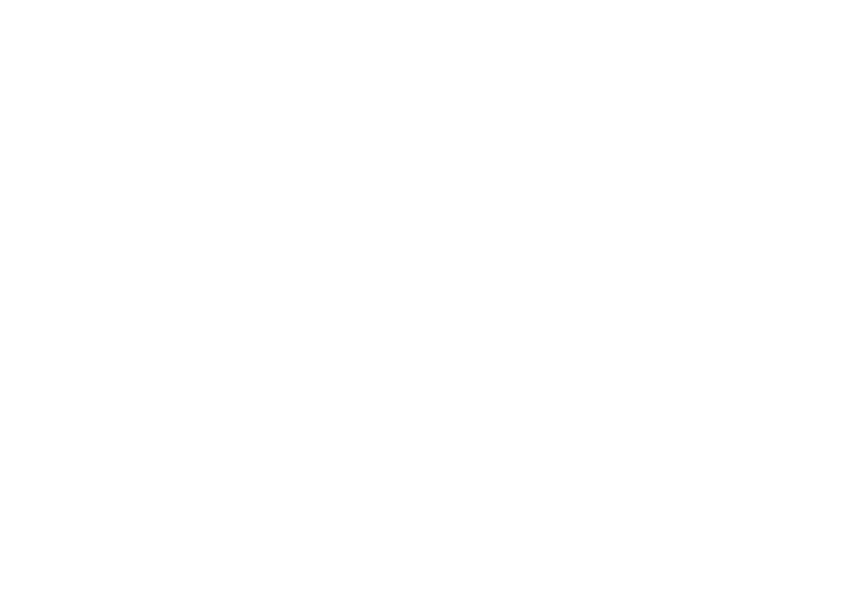
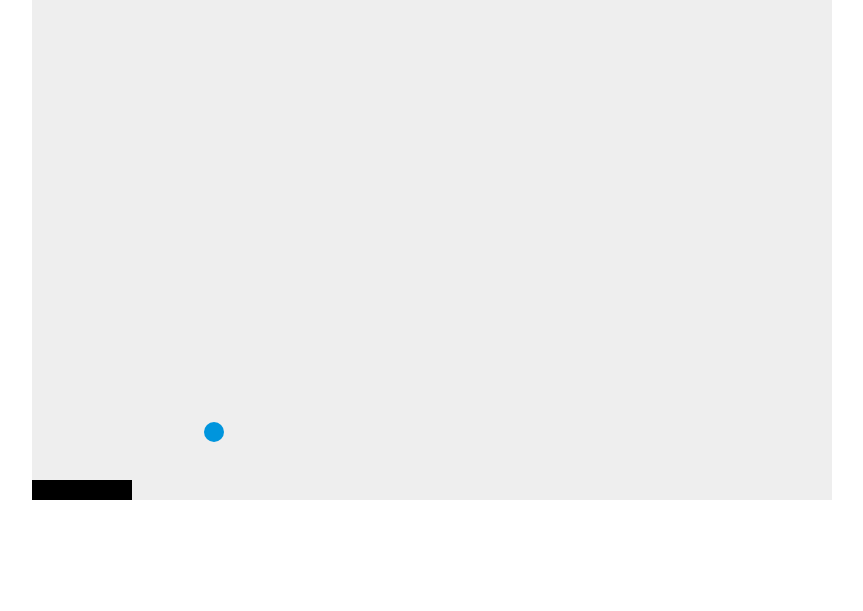
Before and after one commit to yunseo323/VanilaJS-ToyProject, a plain HTML site: page breakout/breakout.html in a window 1280 px wide. Shown: the whole page, without its empty margins (208-1071 px from the left). Drawn offline with Linux system fonts and the light colour scheme.

Commit message:
ball & bar

```diff
--- a/breakout/breakout.html
+++ b/breakout/breakout.html
@@ -5,9 +5,13 @@
     <meta name="viewport" content="width=device-width, initial-scale=1.0">
     <!-- <script src="https://ajax.googleapis.com/ajax/libs/jquery/3.3.1/jquery.min.js"></script> -->
     <title>Breakout Game</title>
+    <style>
+    	* { padding: 0; margin: 0; }
+    	canvas { background: #eee; display: block; margin: 0 auto; }
+    </style>
 </head>
 <body>
-    <canvas id="canvas" width="1000" height="600"></canvas>
+    <canvas id="canvas" width="800" height="500"></canvas>
     <script src="./game.js"></script>
 </body>
 </html>
--- a/breakout/game.js
+++ b/breakout/game.js
@@ -1,24 +1,52 @@
+'use strict';
+
 let canvas = document.getElementById("canvas");
 let ctx = canvas.getContext("2d");
 
+/*변수 지정*/
 let x = canvas.width/2;
 let y = canvas.height-30;
 let dx = 2;
 let dy = -2;
 
+let ballRadius = 10;
+
+let barWidth = 100;
+let barHeigth = 20;
+
+
+
 function drawBall() {
     ctx.beginPath();
-    ctx.arc(x, y, 10, 0, Math.PI*2);
+    ctx.arc(x, y, ballRadius, 0, Math.PI*2);
     ctx.fillStyle = "#0095DD";
     ctx.fill();
     ctx.closePath();
 }
 
+function drawBar() {
+    ctx.beginPath();
+    ctx.rect(0,canvas.height-barHeigth,barWidth,barHeigth);
+    ctx.fillStyle = "black";
+    ctx.fill();
+    ctx.closePath();
+}
+
 function draw() {
-    ctx.clearRect(0, 0, canvas.width, canvas.height);
+    ctx.clearRect(0, 0, canvas.width, canvas.height); // canvas 지우기
     drawBall();
+    drawBar();
+
     x += dx;
     y += dy;
+
+    /* 공 튀기기 */
+    if(y + dy - ballRadius < 0 || y + dy + ballRadius > canvas.height){
+        dy = -dy;
+    }
+    if(x + dx - ballRadius < 0 || x + dx + ballRadius  > canvas.width){
+        dx = -dx;
+    }
 }
 
 setInterval(draw, 10);
```
